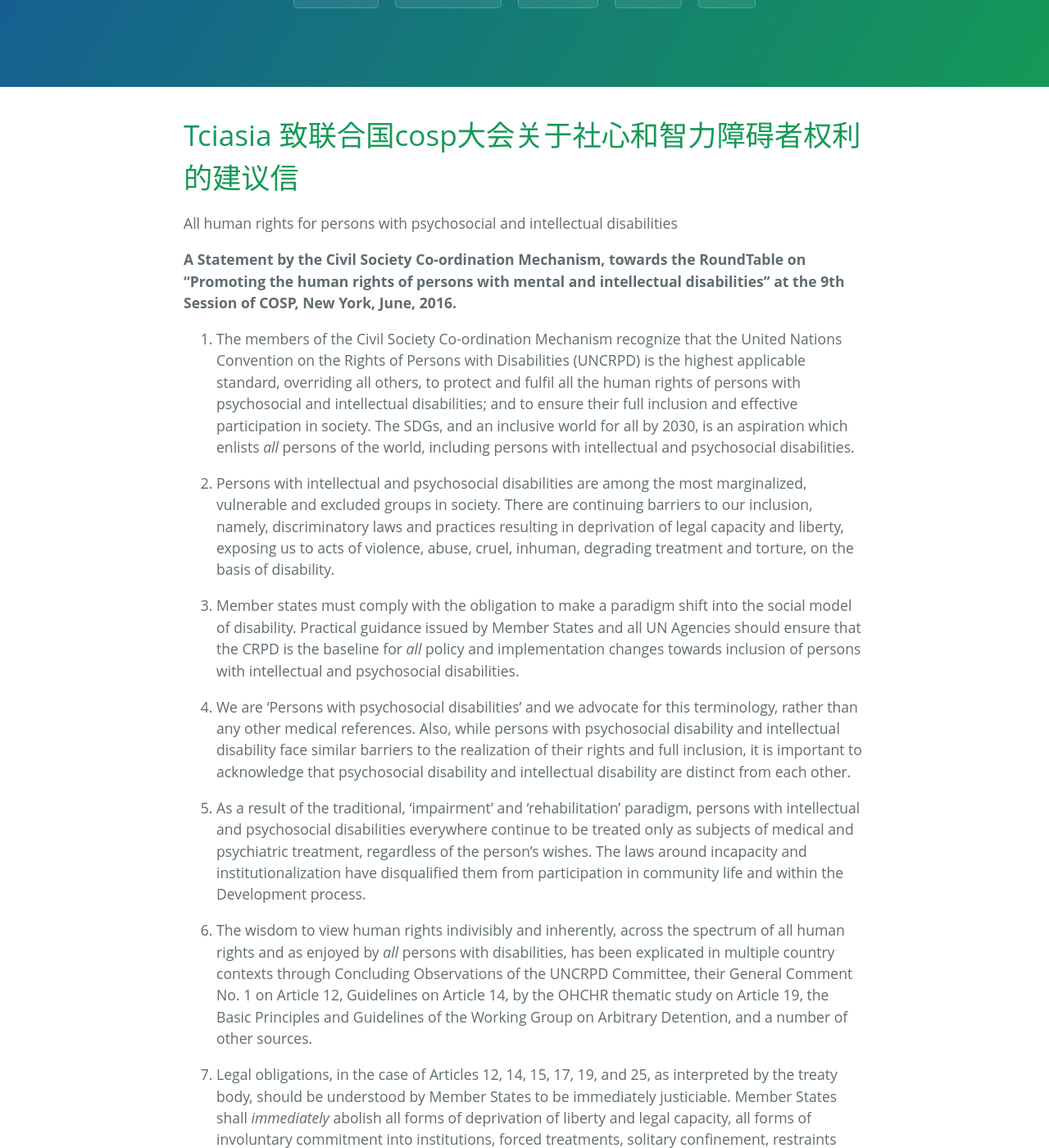
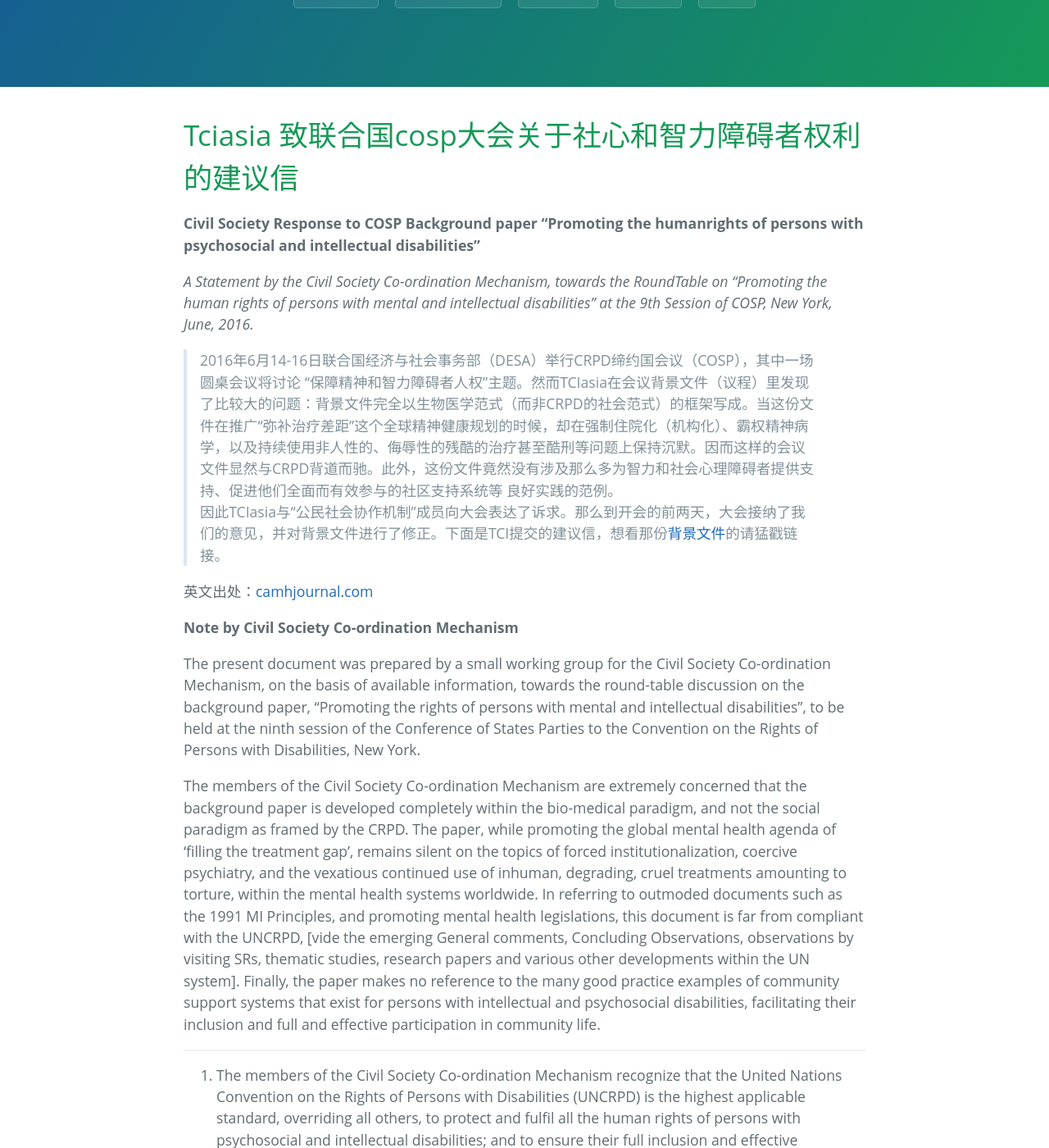
Before and after one commit to mdrights/mdrights.github.io, a Jekyll site: the page built from _posts/2016-06-10-TCIasia-致联合国COSP大会关于社心和智力障碍者权利的建议信.md, in a window 1280 px wide and 1400 px high, scrolled down 339 px. Shown: the whole window at 82% size. Built offline with Jekyll 4.4.1, drawn with Linux system fonts in a browser that asks for light colours; some of the changed text lies outside the part shown.

Commit message:
update 15 June and add a post

```diff
--- a/_config.yml
+++ b/_config.yml
@@ -3,7 +3,7 @@
 email: mdrights@dukgo.com
 tagline: Go beyond Coercive Psychiatry
 description: >
-  独立人格－独立生活－社会融合－关注边缘
+  独立人格|独立生活|包容异己|关注边缘
 baseurl: "https://mdrights.github.io"
 url: "https://mdrights.github.io"
 timezone: UTC
--- a/_posts/2016-06-10-TCIasia-致联合国COSP大会关于社心和智力障碍者权利的建议信.md
+++ b/_posts/2016-06-10-TCIasia-致联合国COSP大会关于社心和智力障碍者权利的建议信.md
@@ -1,9 +1,22 @@
 ---
 ---
 
-All human rights for persons with psychosocial and intellectual disabilities
+**Civil Society Response to COSP Background paper “Promoting the humanrights of persons with psychosocial and intellectual disabilities”**
 
-**A Statement by the Civil Society Co-ordination Mechanism, towards the RoundTable on "Promoting the human rights of persons with mental and intellectual disabilities" at the 9th Session of COSP, New York, June, 2016.**
+*A Statement by the Civil Society Co-ordination Mechanism, towards the RoundTable on "Promoting the human rights of persons with mental and intellectual disabilities" at the 9th Session of COSP, New York, June, 2016.*
+
+> 2016年6月14-16日联合国经济与社会事务部（DESA）举行CRPD缔约国会议（COSP），其中一场圆桌会议将讨论 “保障精神和智力障碍者人权”主题。然而TCIasia在会议背景文件（议程）里发现了比较大的问题：背景文件完全以生物医学范式（而非CRPD的社会范式）的框架写成。当这份文件在推广“弥补治疗差距”这个全球精神健康规划的时候，却在强制住院化（机构化）、霸权精神病学，以及持续使用非人性的、侮辱性的残酷的治疗甚至酷刑等问题上保持沉默。因而这样的会议文件显然与CRPD背道而驰。此外，这份文件竟然没有涉及那么多为智力和社会心理障碍者提供支持、促进他们全面而有效参与的社区支持系统等 良好实践的范例。
+> 因此TCIasia与“公民社会协作机制”成员向大会表达了诉求。那么到开会的前两天，大会接纳了我们的意见，并对背景文件进行了修正。下面是TCI提交的建议信，想看那份[背景文件]()的请猛戳链接。
+
+英文出处：[camhjournal.com](https://camhjournal.com/2016/06/02/civil-society-response-to-cosp-background-paper-promoting-the-humanrights-of-persons-with-psychosocial-and-intellectual-disabilities/)
+
+**Note by Civil Society Co-ordination Mechanism**
+
+The present document was prepared by a small working group for the Civil Society Co-ordination Mechanism, on the basis of available information, towards the round-table discussion on the background paper, “Promoting the rights of persons with mental and intellectual disabilities”, to be held at the ninth session of the Conference of States Parties to the Convention on the Rights of Persons with Disabilities, New York.
+
+The members of the Civil Society Co-ordination Mechanism are extremely concerned that the background paper is developed completely within the bio-medical paradigm, and not the social paradigm as framed by the CRPD. The paper, while promoting the global mental health agenda of ‘filling the treatment gap’, remains silent on the topics of forced institutionalization, coercive psychiatry, and the vexatious continued use of inhuman, degrading, cruel treatments amounting to torture, within the mental health systems worldwide. In referring to outmoded documents such as the 1991 MI Principles, and promoting mental health legislations, this document is far from compliant with the UNCRPD, [vide the emerging General comments, Concluding Observations, observations by visiting SRs, thematic studies, research papers and various other developments within the UN system].  Finally, the paper makes no reference to the many good practice examples of community support systems that exist for persons with intellectual and psychosocial disabilities, facilitating their inclusion and full and effective participation in community life.
+
+---
 
 1. The members of the Civil Society Co-ordination Mechanism recognize that the United Nations Convention on the Rights of Persons with Disabilities (UNCRPD) is the highest applicable standard, overriding all others, to protect and fulfil all the human rights of persons with psychosocial and intellectual disabilities; and to ensure their full inclusion and effective participation in society. The SDGs, and an inclusive world for all by 2030, is an aspiration which enlists *all* persons of the world, including persons with intellectual and psychosocial disabilities.
 
```
Also changed, not shown: _posts/2016-05-01-关于非歧视和平等的3分钟演讲－in－DGD.md (added, +20 -0 lines), _posts/2016-06-01-TCIasia-精神障碍者应有投票权－致印尼宪法法庭.md (renamed from _posts/2016-06-01-TCIasia-精神障碍者应有投票权－致印尼国会.md, +5 -1 lines).
